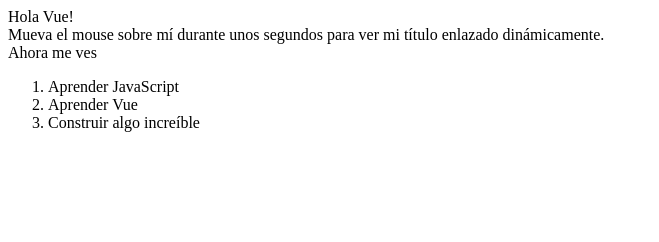
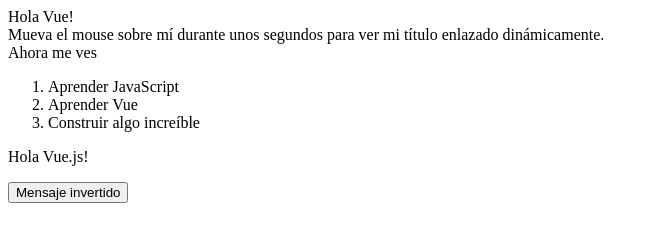
Before and after one commit to hculajayb/Curso-Vue.js, a plain HTML site: page semana1/index.html in a window 1280 px wide. Shown: the whole page, without its empty margins (0-659 px from the left). Drawn offline with nearby package versions, Linux system fonts and the light colour scheme.

Commit message:
Agregando captura 6 y cambios en index

```diff
--- a/semana1/index.html
+++ b/semana1/index.html
@@ -24,7 +24,12 @@
   </ol>
 </div>
 
+<div id="app-5">
+  <p>{{ message }}</p>
+  <button v-on:click="reverseMessage">Mensaje invertido</button>
+</div>
 
+<!-- ------------------------------------------------------- -->
 <script>
   var app = new Vue({
     el: '#app',
@@ -58,4 +63,16 @@ var app4 = new Vue({
   }
 })
 
+var app5 = new Vue({
+  el: '#app-5',
+  data: {
+    message: 'Hola Vue.js!'
+  },
+  methods: {
+    reverseMessage: function () {
+      this.message = this.message.split('').reverse().join('')
+    }
+  }
+})
+
 </script>
```
Also changed, not shown: semana1/Capturas/Captura de pantalla 2025-09-06 005620.png (added).
